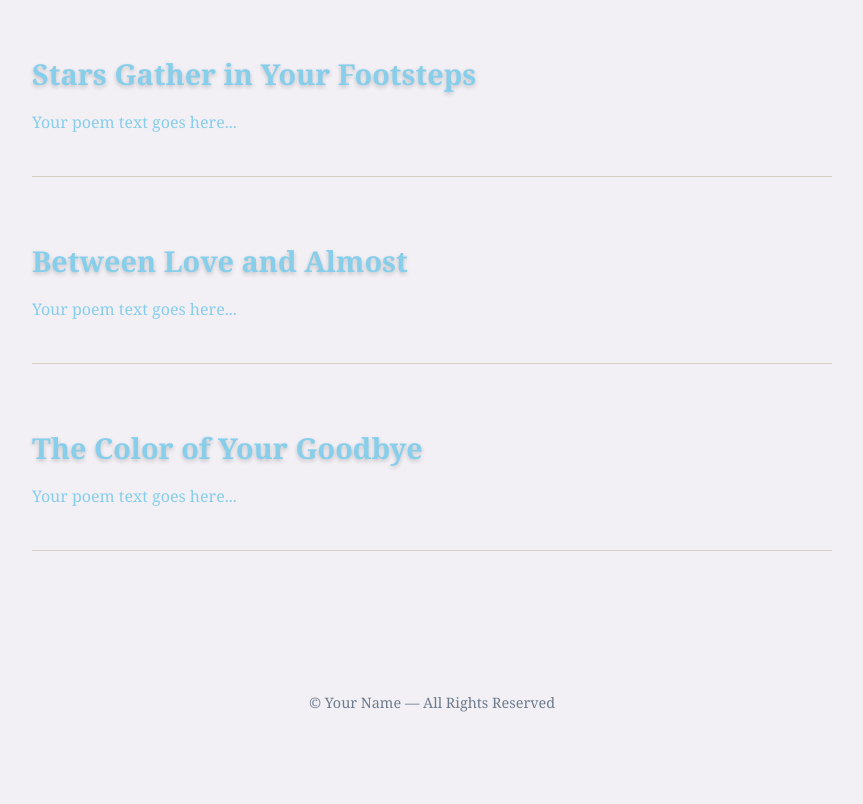
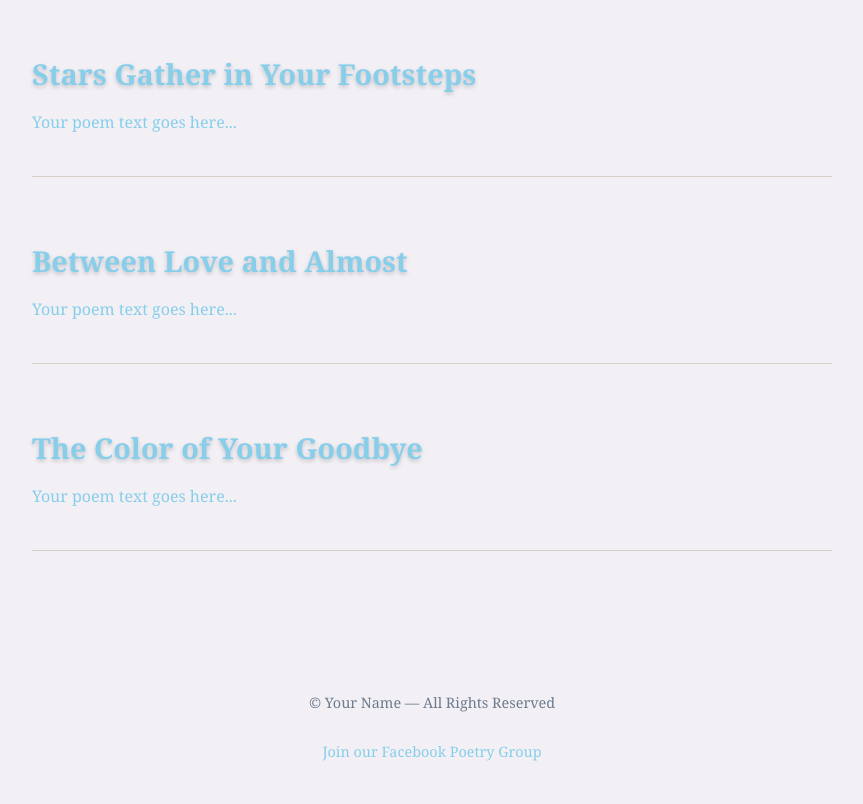
Before and after one commit to My-love-poetry/Romantic-poetry, a plain HTML site: page index.html in a window 1280 px wide. Shown: the part 2516-3320 px from the top of the page, without its empty margins (208-1071 px from the left). Before the commit the page ends 3271 px from the top, so only its background shows below. Drawn offline with Linux system fonts and the light colour scheme.

Commit message:
Add Facebook group link to the footer section
Added fb group link

```diff
--- a/index.html
+++ b/index.html
@@ -136,6 +136,8 @@ Line 1 Line 2 Line 3</p> </div>
 
   </div>  <footer>
     © Your Name — All Rights Reserved
+  <br><br>
+    <a href="https://www.facebook.com/groups/1161607315489776/?ref=share" style="color:#87ceeb; text-decoration:none; font-size:1em;">Join our Facebook Poetry Group</a>
   </footer>
 </body>
 </html>
```
